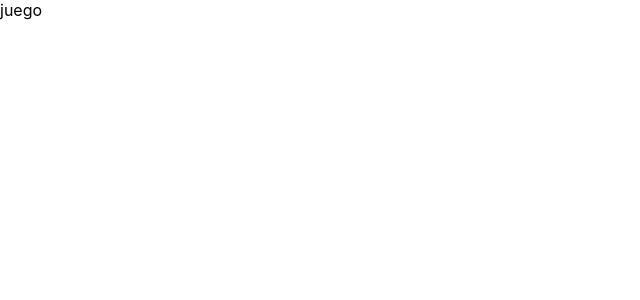
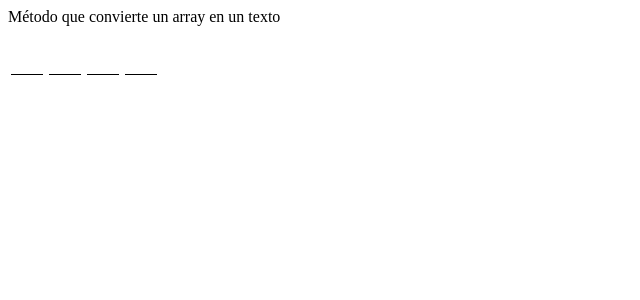
Before and after one commit to crescowboy/juegoAhorcadoReact, a React (Create React App) app: page /juego in a window 1280 px wide. Shown: the top 300 px of the page, without its empty margins (0-640 px from the left). Built offline with nearby package versions, Linux system fonts and the light colour scheme.

Commit message:
cambios2

```diff
--- a/src/componentes/Juego.jsx
+++ b/src/componentes/Juego.jsx
@@ -1,11 +1,32 @@
-import React from 'react'
+import React, { useEffect, useState } from 'react'
 import { PALABROS } from '../assets/palabros'
 
 const Juego = () => {
+    const [azar,setAzar] = useState(0);
+    const [palabra,setPalabra] = useState([]);
+    const [misLetras,setMisLetras] = useState([])
+    useEffect(()=>{
+        setAzar(Math.floor(Math.random()*PALABROS.length))
+    },[])
+
+    useEffect(()=>{
+        setPalabra(PALABROS[azar].palabro.split(""))
+    },[azar])
 
   return (
     <>
-      juego
+      <div className='pregunta'>{PALABROS[azar].pregunta}</div>
+      <div className='palabra'>
+        {palabra.map((letra,i)=>(
+            misLetras.indexOf(letra)===-1
+            ?
+                <div className='palo' key={i}></div>
+            :
+                <div className='palo' key={i}>{letra.toUpperCase()}</div>
+        ))}
+      </div>
+      <div className='botones'></div>
+      <div className='imagen'></div>
     </>
   )
 }
--- a/src/index.css
+++ b/src/index.css
@@ -1,13 +1,12 @@
-body {
-  margin: 0;
-  font-family: -apple-system, BlinkMacSystemFont, 'Segoe UI', 'Roboto', 'Oxygen',
-    'Ubuntu', 'Cantarell', 'Fira Sans', 'Droid Sans', 'Helvetica Neue',
-    sans-serif;
-  -webkit-font-smoothing: antialiased;
-  -moz-osx-font-smoothing: grayscale;
+.palabra{
+  display: flex;
 }
 
-code {
-  font-family: source-code-pro, Menlo, Monaco, Consolas, 'Courier New',
-    monospace;
+.palo{
+  margin: 3px;
+  border-bottom: 1px solid black;
+  width: 32px;
+  height: 45px;
+  text-align: center;
+  font-size: 2.5em;
 }
```
